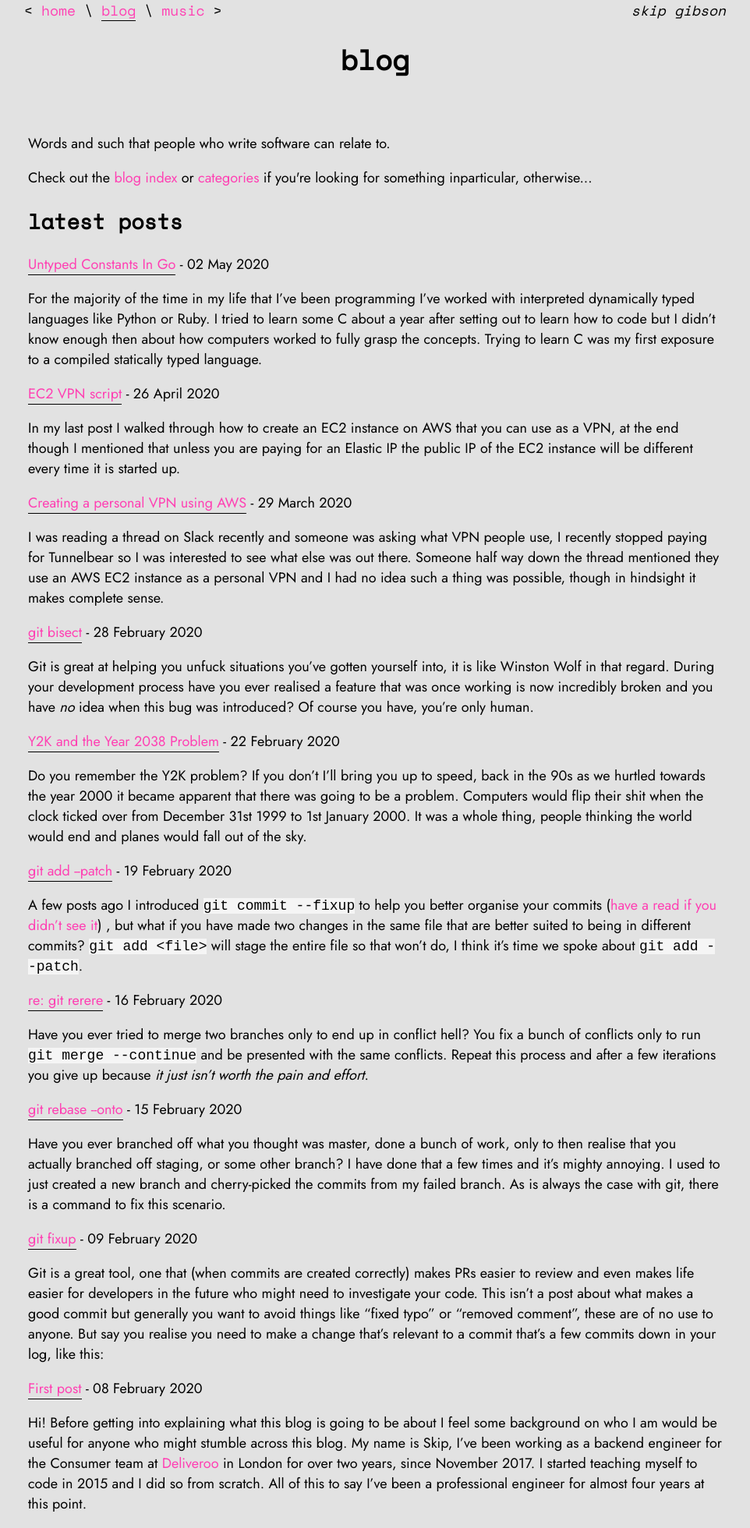
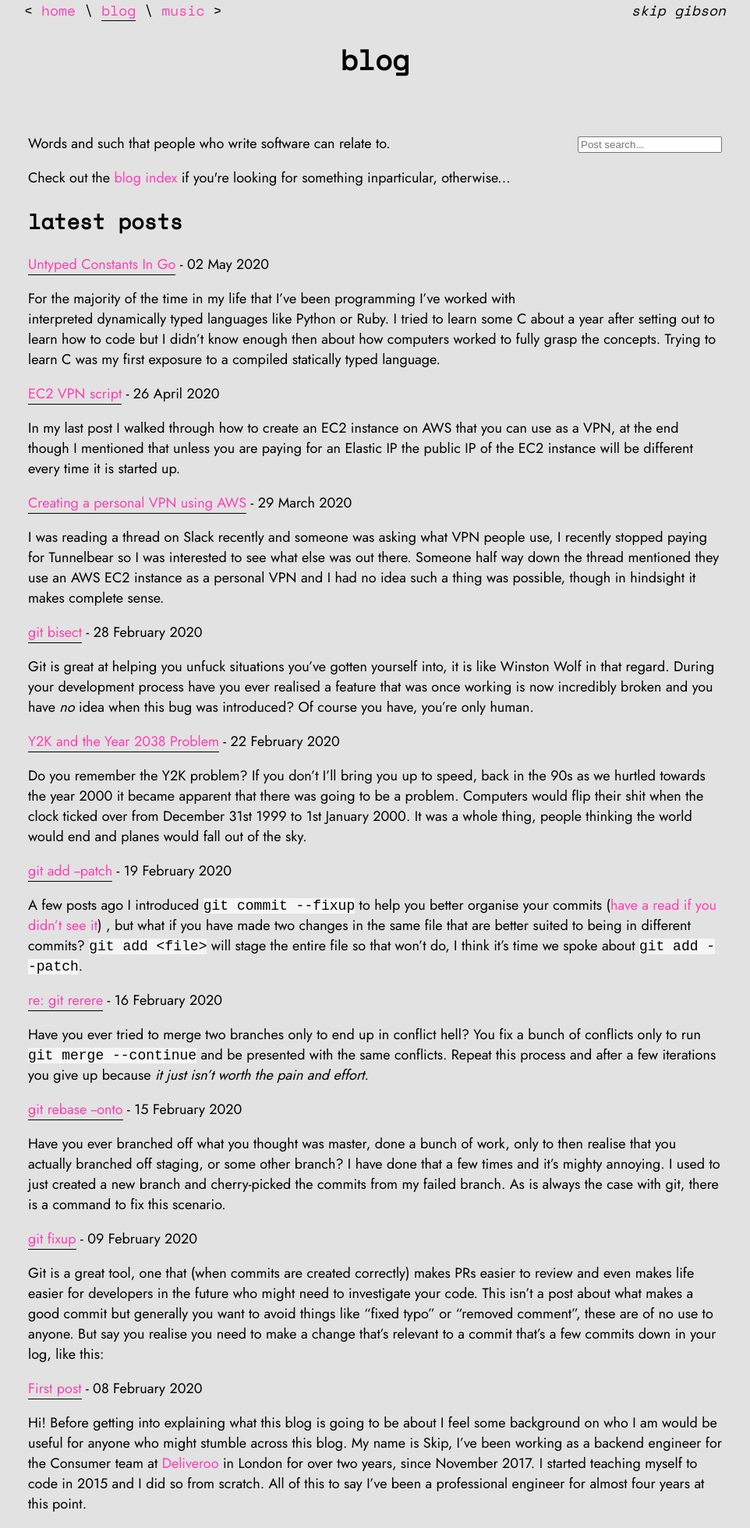
Before and after one commit to skipcloud/skipcloud.github.io, a Jekyll site: the page built from blog/blog.html, in a window 1280 px wide. Shown: the whole page at 78% size, without its empty margins (159-1121 px from the left). Built offline with Jekyll 4.4.1, drawn with Linux system fonts in a browser that asks for light colours.

Commit message:
search: add search box and style it

```diff
--- /dev/null
+++ b/_includes/search.html
@@ -0,0 +1,17 @@
+<!-- Html Elements for Search -->
+<div id="search-container">
+<input type="text" id="search-input" placeholder="Post search...">
+<ul id="results-container"></ul>
+</div>
+
+<!-- Script pointing to search-script.js -->
+<script src="/js/search-script.js" type="text/javascript"></script>
+
+<!-- Configuration -->
+<script>
+SimpleJekyllSearch({
+  searchInput: document.getElementById('search-input'),
+  resultsContainer: document.getElementById('results-container'),
+  json: '/search.json',
+})
+</script>
--- a/assets/css/stylesheet.css
+++ b/assets/css/stylesheet.css
@@ -104,3 +104,13 @@ ul {
 .contact-info {
   float: right;
 }
+
+#search-container {
+  float: right;
+}
+
+#results-container {
+  padding: 0px;
+  height: 150px;
+  overflow: auto;
+}
--- a/blog/blog.html
+++ b/blog/blog.html
@@ -4,8 +4,9 @@ permalink: /blog.html
 h1: blog
 ---
 <div id="blog-container">
+  {% include search.html %}
   <p>Words and such that people who write software can relate to.</p>
-  <p>Check out the <a href="{{ site.baseurl}}/blog/index.html">blog index</a> or <a href="{{ site.baseurl }}/categories">categories</a> if you're looking for something inparticular, otherwise...</p>
+  <p>Check out the <a href="{{ site.baseurl}}/blog/index.html">blog index</a> if you're looking for something inparticular, otherwise...</p>
   <h2>latest posts</h2>
     {% for post in site.posts limit:15 %}
       <div>
```
